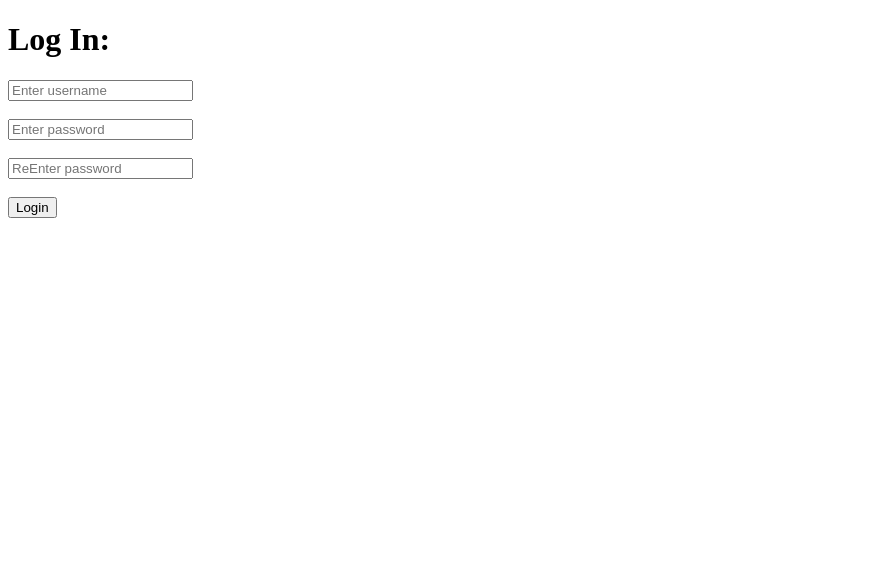
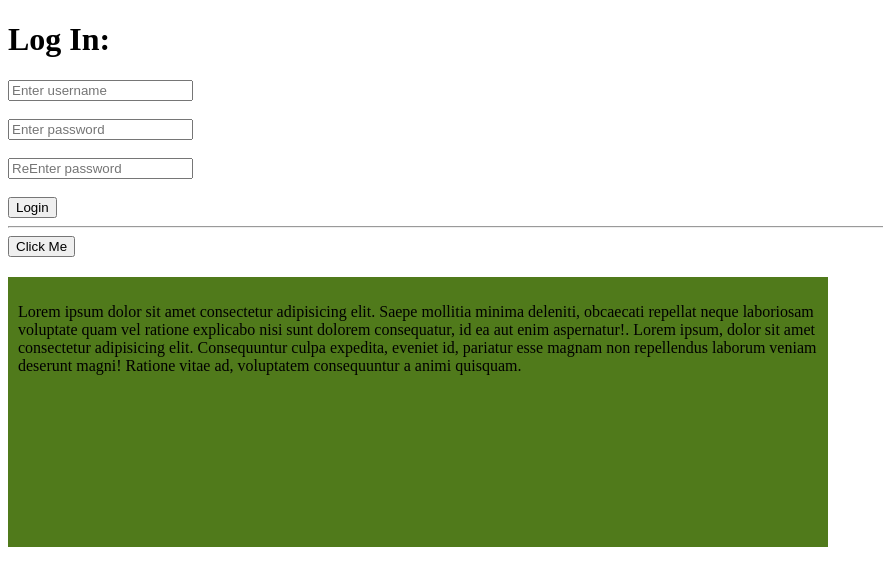
Before and after one commit to rafsanrjkhan/jquery_cal, a plain HTML site: page index.html in a window 1280 px wide. Shown: the whole page, without its empty margins (0-883 px from the left). Drawn offline with nearby package versions, Linux system fonts and the light colour scheme.

Commit message:
hide animation

```diff
--- a/index.html
+++ b/index.html
@@ -12,6 +12,14 @@
     <input type="password" name="" id="pass1" placeholder="Enter password"> <br> <br>
     <input type="password" name="" id="pass2" placeholder="ReEnter password"> <br> <br>
     <button id="loginButton">Login</button>
+    <br>
+    <hr>
+
+    <button id="btn">Click Me</button>
+
+     <div id="div1" class="div-style">
+        <p>Lorem ipsum dolor sit amet consectetur adipisicing elit. Saepe mollitia minima deleniti, obcaecati repellat neque laboriosam voluptate quam vel ratione explicabo nisi sunt dolorem consequatur, id ea aut enim aspernatur!. Lorem ipsum, dolor sit amet consectetur adipisicing elit. Consequuntur culpa expedita, eveniet id, pariatur esse magnam non repellendus laborum veniam deserunt magni! Ratione vitae ad, voluptatem consequuntur a animi quisquam.</Legend></p>
+     </div>
 
     <script src="https://ajax.googleapis.com/ajax/libs/jquery/3.7.1/jquery.min.js"></script></script>
     <script src="index.js"></script>
--- a/index.js
+++ b/index.js
@@ -14,3 +14,7 @@ $("#loginButton").click(function () {
     }
 
 })
+
+$("#btn").click(function() {
+    $("#div1").hide();
+});
--- a/style.css
+++ b/style.css
@@ -0,0 +1,7 @@
+.div-style{
+    height: 250px;
+    width: 800px;
+    margin-top: 20px;
+    padding: 10px;
+    background-color: rgb(80, 122, 27);
+}
```
